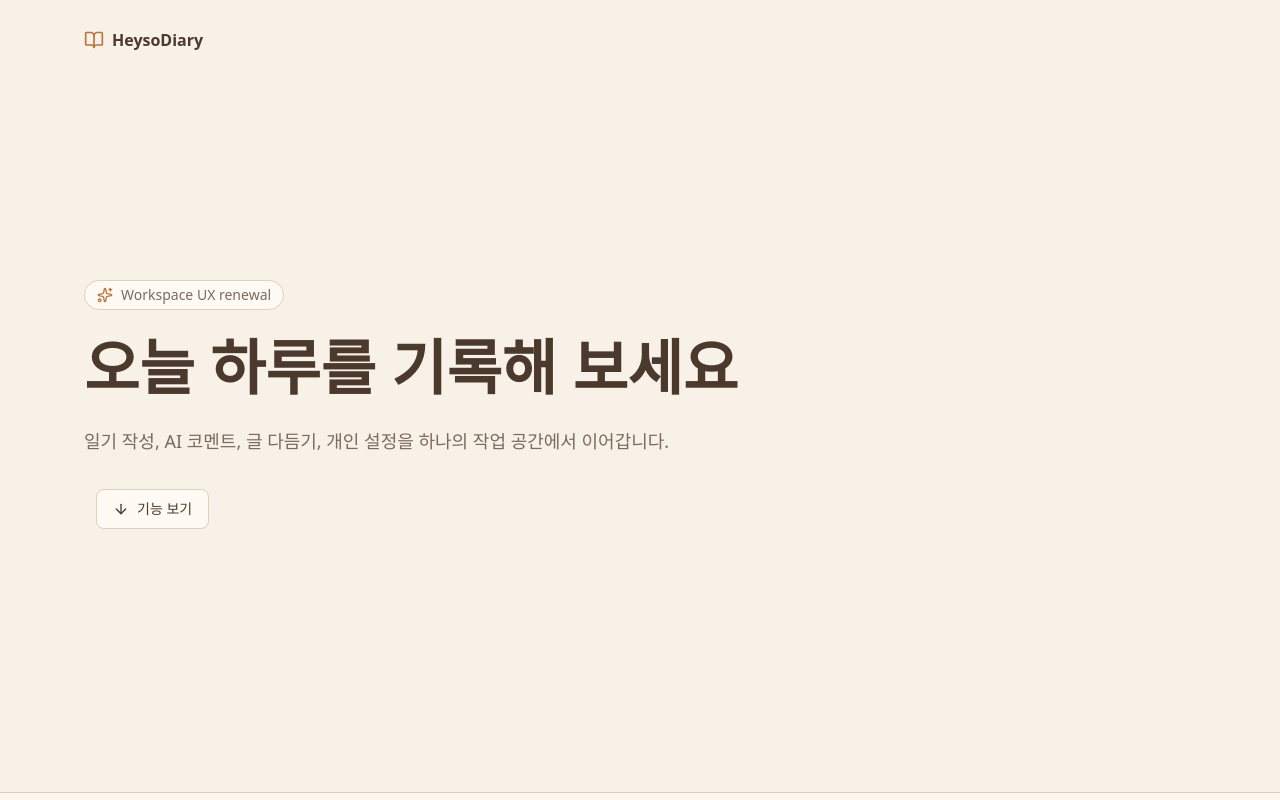
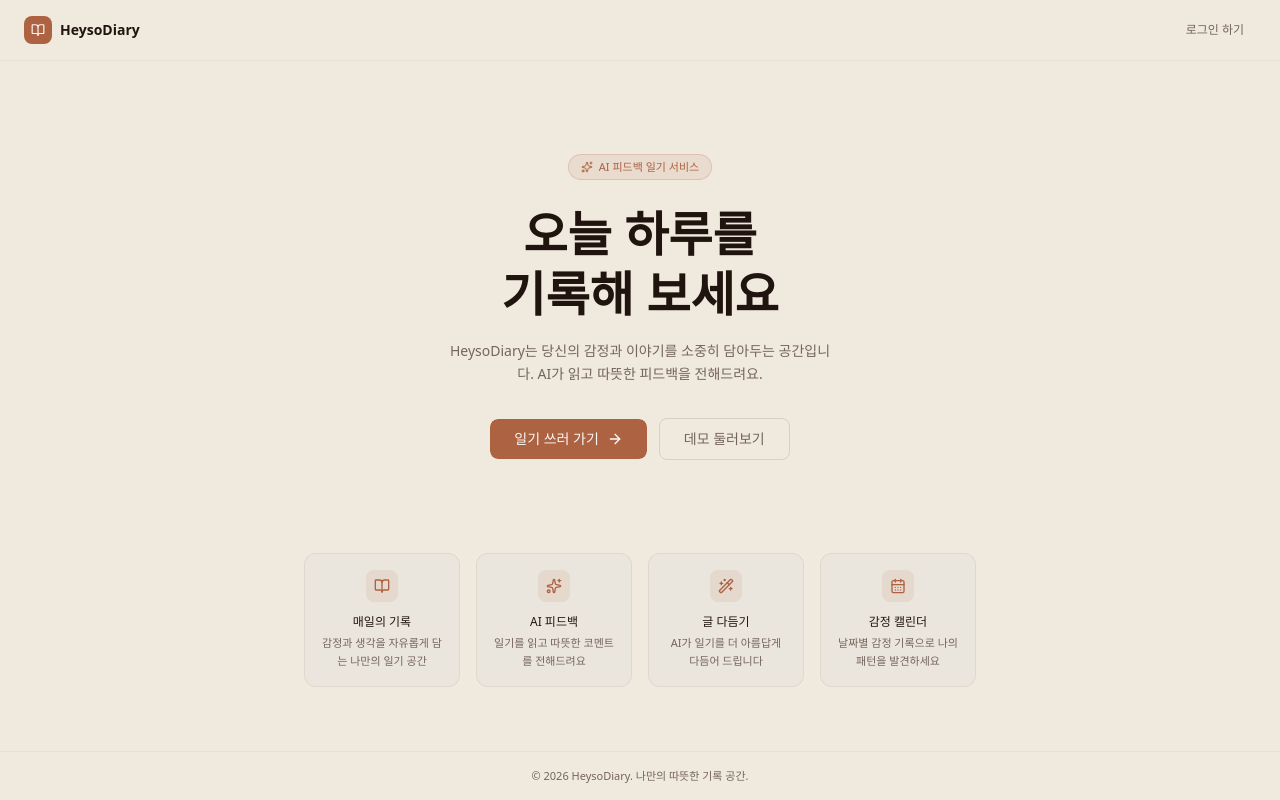
Before and after one commit to makemeha2/HeysoDiaryFrontEnd, a React (Vite) app: page / in a window 1280 px wide. Shown: the top 800 px of the page. Built offline with nearby package versions, Linux system fonts and the light colour scheme; no server answers.

Commit message:
인트로 화면 수정

```diff
--- a/index.html
+++ b/index.html
@@ -1,9 +1,15 @@
 <!doctype html>
-<html lang="en">
+<html lang="ko">
 
 <head>
   <meta charset="UTF-8" />
   <link rel="icon" type="image/svg+xml" href="/vite.svg" />
+  <link rel="preconnect" href="https://fonts.googleapis.com" />
+  <link rel="preconnect" href="https://fonts.gstatic.com" crossorigin />
+  <link
+    href="https://fonts.googleapis.com/css2?family=Inter:wght@400;500;600;700&family=Lora:wght@400;500;600;700&display=swap"
+    rel="stylesheet"
+  />
   <meta name="viewport" content="width=device-width, initial-scale=1.0" />
   <title>Heyso Diary</title>
 </head>
--- a/src/index.css
+++ b/src/index.css
@@ -9,7 +9,10 @@
   --color-blush: #e0b4a4;
   --color-moss: #7a8b6f;
 
+  --font-sans: var(--font-inter), 'Inter', system-ui, sans-serif;
+  --font-serif: var(--font-lora), 'Lora', Georgia, serif;
   --color-background: var(--background);
+  --color-surface: var(--surface);
   --color-foreground: var(--foreground);
   --color-card: var(--card);
   --color-card-foreground: var(--card-foreground);
@@ -28,34 +31,36 @@
   --color-border: var(--border);
   --color-input: var(--input);
   --color-ring: var(--ring);
-  --radius: 0.75rem;
+  --radius: 0.5rem;
 }
 
 :root,
 [data-theme="warm-diary"] {
-  --background: #f7f1e8;
-  --foreground: #4b392d;
-  --card: #fffaf3;
-  --card-foreground: #4b392d;
-  --popover: #fffaf3;
-  --popover-foreground: #4b392d;
-  --primary: #b9743f;
-  --primary-foreground: #ffffff;
-  --secondary: #e9ddcf;
-  --secondary-foreground: #4b392d;
-  --muted: #efe5d8;
-  --muted-foreground: #7b6a5e;
-  --accent: #d79b63;
-  --accent-foreground: #3f2f25;
-  --destructive: #c2413d;
-  --destructive-foreground: #ffffff;
-  --border: #dfcfbd;
-  --input: #dfcfbd;
-  --ring: #b9743f;
+  --background: oklch(0.936 0.016 75);
+  --surface: oklch(0.926 0.013 82);
+  --foreground: oklch(0.205 0.022 44);
+  --card: oklch(0.976 0.009 82);
+  --card-foreground: oklch(0.205 0.022 44);
+  --popover: oklch(0.96 0.013 79);
+  --popover-foreground: oklch(0.205 0.022 44);
+  --primary: oklch(0.574 0.108 44);
+  --primary-foreground: oklch(0.98 0.003 44);
+  --secondary: oklch(0.91 0.015 79);
+  --secondary-foreground: oklch(0.28 0.025 44);
+  --muted: oklch(0.91 0.015 79);
+  --muted-foreground: oklch(0.52 0.025 50);
+  --accent: oklch(0.73 0.082 66);
+  --accent-foreground: oklch(0.98 0.003 44);
+  --destructive: oklch(0.577 0.245 27.325);
+  --destructive-foreground: oklch(0.98 0 0);
+  --border: oklch(0.86 0.018 75);
+  --input: oklch(0.86 0.018 75);
+  --ring: oklch(0.574 0.108 44);
 }
 
 [data-theme="forest-note"] {
   --background: #f2f5ef;
+  --surface: #e9f0e4;
   --foreground: #2f3c31;
   --card: #fbfdf8;
   --card-foreground: #2f3c31;
@@ -78,6 +83,7 @@
 
 [data-theme="clear-morning"] {
   --background: #f3f8fb;
+  --surface: #e8f2f6;
   --foreground: #263744;
   --card: #ffffff;
   --card-foreground: #263744;
@@ -100,6 +106,7 @@
 
 [data-theme="rose-paper"] {
   --background: #fbf1f2;
+  --surface: #f6e6e9;
   --foreground: #4b3438;
   --card: #fffafa;
   --card-foreground: #4b3438;
@@ -122,6 +129,7 @@
 
 [data-theme="ink-focus"] {
   --background: #f4f4f1;
+  --surface: #ebe9e3;
   --foreground: #242424;
   --card: #ffffff;
   --card-foreground: #242424;
@@ -144,6 +152,7 @@
 
 [data-theme="notion-light"] {
   --background: #fbfbfa;
+  --surface: #f1f1ef;
   --foreground: #37352f;
   --card: #ffffff;
   --card-foreground: #37352f;
--- a/src/pages/Workspace/IntroPage.tsx
+++ b/src/pages/Workspace/IntroPage.tsx
@@ -1,13 +1,71 @@
 import { GoogleLogin, type CredentialResponse } from '@react-oauth/google';
-import { ArrowDown, BookOpen, Sparkles } from 'lucide-react';
-import { Button } from '@/components/ui/button';
+import type { ReactNode } from 'react';
+import { ArrowRight, BookOpen, CalendarDays, Sparkles, Wand2 } from 'lucide-react';
 import { authFetch } from '@lib/apiClient.js';
-// NOTE: JSX 모듈을 import — 타입 추론 제한. 향후 TSX 전환 후보.
 import { useAuthStore } from '@stores/authStore.js';
 import { showError } from '@/lib/confirm';
 
+const FEATURES = [
+  {
+    icon: <BookOpen className="w-4 h-4" />,
+    title: '매일의 기록',
+    desc: '감정과 생각을 자유롭게 담는 나만의 일기 공간',
+  },
+  {
+    icon: <Sparkles className="w-4 h-4" />,
+    title: 'AI 피드백',
+    desc: '일기를 읽고 따뜻한 코멘트를 전해드려요',
+  },
+  {
+    icon: <Wand2 className="w-4 h-4" />,
+    title: '글 다듬기',
+    desc: 'AI가 일기를 더 아름답게 다듬어 드립니다',
+  },
+  {
+    icon: <CalendarDays className="w-4 h-4" />,
+    title: '감정 캘린더',
+    desc: '날짜별 감정 기록으로 나의 패턴을 발견하세요',
+  },
+];
+
+type LoginTriggerProps = {
+  children: ReactNode;
+  className: string;
+  googleSize?: 'large' | 'medium' | 'small';
+  googleWidth: number;
+  onSuccess: (credentialResponse: CredentialResponse) => void;
+  onError: () => void;
+};
+
+function LoginTrigger({
+  children,
+  className,
+  googleSize = 'large',
+  googleWidth,
+  onSuccess,
+  onError,
+}: LoginTriggerProps) {
+  return (
+    <div className="relative inline-flex overflow-hidden rounded-lg">
+      <button type="button" tabIndex={-1} className={`pointer-events-none ${className}`}>
+        {children}
+      </button>
+      <div className="absolute inset-0 z-10 opacity-[0.01]">
+        <GoogleLogin
+          onSuccess={onSuccess}
+          onError={onError}
+          text="continue_with"
+          shape="rectangular"
+          size={googleSize}
+          width={googleWidth}
+        />
+      </div>
+    </div>
+  );
+}
+
 export default function IntroPage() {
-  const setAuth = useAuthStore((s: any) => s.setAuth);
+  const setAuth = useAuthStore((state: any) => state.setAuth);
 
   const handleGoogleSuccess = async (credentialResponse: CredentialResponse) => {
     const idToken = credentialResponse.credential;
@@ -36,70 +94,85 @@ export default function IntroPage() {
   };
 
   return (
-    <div className="min-h-screen bg-background text-foreground">
-      <header className="mx-auto flex max-w-6xl items-center justify-between px-5 py-5">
-        <div className="flex items-center gap-2 font-semibold">
-          <BookOpen className="h-5 w-5 text-primary" />
-          <span>HeysoDiary</span>
+    <div className="min-h-screen bg-background flex flex-col">
+      <nav className="flex items-center justify-between px-6 py-4 border-b border-border/40">
+        <div className="flex items-center gap-2">
+          <div className="w-7 h-7 rounded-lg bg-primary flex items-center justify-center">
+            <BookOpen className="w-3.5 h-3.5 text-primary-foreground" />
           </div>
-        <div className="overflow-hidden rounded-lg">
-          <GoogleLogin
+          <span className="font-serif text-sm font-semibold text-foreground">HeysoDiary</span>
+        </div>
+        <LoginTrigger
+          className="px-3 py-1 rounded-lg text-xs text-muted-foreground hover:text-foreground hover:bg-muted/60 transition-colors"
+          googleSize="medium"
+          googleWidth={140}
           onSuccess={handleGoogleSuccess}
           onError={handleGoogleError}
-            text="signin_with"
-            shape="rectangular"
-            width="180"
-          />
+        >
+          로그인 하기
+        </LoginTrigger>
+      </nav>
+
+      <main className="flex-1 flex flex-col items-center justify-center px-6 py-16 text-center">
+        <div className="max-w-lg">
+          <div className="inline-flex items-center gap-1.5 bg-primary/10 text-primary text-[11px] font-medium px-3 py-1 rounded-full mb-6 border border-primary/20">
+            <Sparkles className="w-3 h-3" />
+            AI 피드백 일기 서비스
           </div>
-      </header>
 
-      <main>
-        <section className="mx-auto grid min-h-[calc(100vh-88px)] max-w-6xl content-center px-5 pb-16">
-          <div className="max-w-3xl">
-            <div className="mb-5 inline-flex items-center gap-2 rounded-full border border-border bg-card px-3 py-1 text-sm text-muted-foreground">
-              <Sparkles className="h-4 w-4 text-primary" />
-              Workspace UX renewal
-            </div>
-            <h1 className="text-5xl font-semibold leading-tight text-foreground sm:text-6xl">
-              오늘 하루를 기록해 보세요
+          <h1 className="font-serif text-4xl sm:text-5xl font-bold text-foreground leading-tight text-balance mb-4">
+            오늘 하루를
+            <br />
+            기록해 보세요
           </h1>
-            <p className="mt-5 max-w-2xl text-lg leading-8 text-muted-foreground">
-              일기 작성, AI 코멘트, 글 다듬기, 개인 설정을 하나의 작업 공간에서 이어갑니다.
+
+          <p className="text-sm text-muted-foreground leading-relaxed text-pretty mb-8 max-w-sm mx-auto">
+            HeysoDiary는 당신의 감정과 이야기를 소중히 담아두는 공간입니다. AI가 읽고 따뜻한 피드백을
+            전해드려요.
           </p>
-            <div className="mt-8 flex flex-wrap gap-3">
-              <div className="overflow-hidden rounded-lg">
-                <GoogleLogin
+
+          <div className="flex flex-col sm:flex-row items-center justify-center gap-3">
+            <LoginTrigger
+              className="flex items-center gap-2 bg-primary text-primary-foreground text-sm font-medium px-6 py-2.5 rounded-lg hover:opacity-90 active:scale-[0.98] transition-all"
+              googleWidth={180}
               onSuccess={handleGoogleSuccess}
               onError={handleGoogleError}
-                  text="continue_with"
-                  shape="rectangular"
-                  width="220"
-                />
+            >
+              일기 쓰러 가기
+              <ArrowRight className="w-4 h-4" />
+            </LoginTrigger>
+            <button
+              type="button"
+              className="flex items-center gap-2 text-sm text-muted-foreground hover:text-foreground border border-border px-6 py-2.5 rounded-lg hover:bg-muted transition-all"
+            >
+              데모 둘러보기
+            </button>
           </div>
-              <Button
-                variant="outline"
-                onClick={() => document.getElementById('intro-features')?.scrollIntoView({ behavior: 'smooth' })}
+        </div>
+      </main>
+
+      <section className="px-6 pb-16">
+        <div className="max-w-2xl mx-auto grid grid-cols-2 sm:grid-cols-4 gap-4">
+          {FEATURES.map((feature) => (
+            <div
+              key={feature.title}
+              className="bg-surface border border-border/60 rounded-xl p-4 text-center hover:border-primary/30 transition-colors"
             >
-                <ArrowDown className="h-4 w-4" />
-                기능 보기
-              </Button>
+              <div className="w-8 h-8 rounded-lg bg-primary/10 text-primary flex items-center justify-center mx-auto mb-3">
+                {feature.icon}
               </div>
+              <p className="text-xs font-medium text-foreground mb-1">{feature.title}</p>
+              <p className="text-[11px] text-muted-foreground leading-relaxed">{feature.desc}</p>
+            </div>
+          ))}
         </div>
       </section>
 
-        <section id="intro-features" className="border-t border-border bg-card/60 px-5 py-12">
-          <div className="mx-auto grid max-w-6xl gap-4 md:grid-cols-3">
-            {['플랫 에디터', 'AI 코멘트', '맞춤 설정'].map((title) => (
-              <article key={title} className="rounded-lg border border-border bg-card p-5">
-                <h2 className="font-semibold">{title}</h2>
-                <p className="mt-2 text-sm leading-6 text-muted-foreground">
-                  기록 흐름을 끊지 않도록 필요한 기능을 Workspace 안에 배치했습니다.
+      <footer className="border-t border-border/40 px-6 py-4 text-center">
+        <p className="text-[11px] text-muted-foreground">
+          &copy; 2026 HeysoDiary. 나만의 따뜻한 기록 공간.
         </p>
-              </article>
-            ))}
-          </div>
-        </section>
-      </main>
+      </footer>
     </div>
   );
 }
```
Lines whose indentation alone changed are shown as unchanged.
